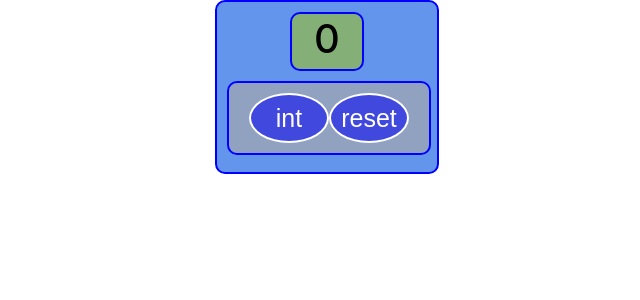
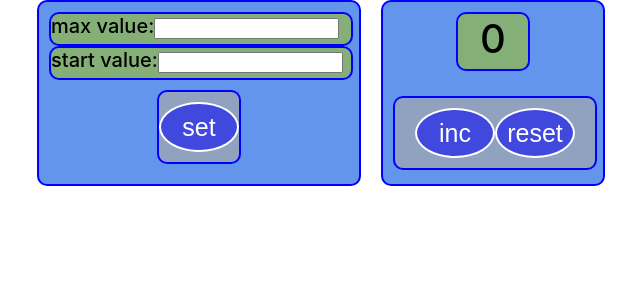
Before and after one commit to dzmitriy78/counter, a React (Create React App) app: page / in a window 1280 px wide. Shown: the top 300 px of the page, without its empty margins (313-953 px from the left). Built offline with nearby package versions, Linux system fonts and the light colour scheme.

Commit message:
added customisation block

```diff
--- a/src/App.css
+++ b/src/App.css
@@ -1,3 +1,8 @@
+.globalApp {
+    display: inline-flex;
+    margin-left: 350px;
+}
+
 .large {
     font-size: 40px;
     color: red;
@@ -5,6 +10,7 @@
     margin: 0 auto;
     padding-bottom: 5px;
 }
+
 .screen {
     width: 70px;
     height: 50px;
@@ -15,16 +21,15 @@
     background-color: #84b078;
 }
 
-.App {
+.counter {
     width: 200px;
-    height: 150px;
     text-align: center;
     background: cornflowerblue;
     font-size: 40px;
     font-weight: 500;
     border: blue solid 2px;
     padding: 10px;
-    margin: 0 auto;
+    margin-left: 20px;
     border-radius: 10px;
 }
 
@@ -36,7 +41,7 @@
     font-size: 30px;
     background: rgba(169, 169, 169, 0.65);
     border-radius: 10px;
-    margin-top: 10px;
+    margin-top: 25px;
 }
 
 .inc .btn {
@@ -50,3 +55,46 @@
     border: white 2px solid;
     border-radius: 50%;
 }
+
+.customBlock {
+    width: 300px;
+    text-align: left;
+    background: cornflowerblue;
+    font-size: 20px;
+    font-weight: 500;
+    border: blue solid 2px;
+    padding: 10px;
+    border-radius: 10px;
+}
+
+.customScreen {
+    width: 300px;
+    display: block;
+    padding-bottom: 5px;
+    border: blue 2px solid;
+    border-radius: 10px;
+    background-color: #84b078;
+}
+
+.set .btn {
+    cursor: pointer;
+    width: 80px;
+    height: 50px;
+    font-size: 25px;
+    margin: 0 auto;
+    background-color: #4148de;
+    color: #ffffff;
+    border: white 2px solid;
+    border-radius: 50%;
+}
+
+.customButtons {
+    width: 80px;
+    height: 60px;
+    padding-top: 10px;
+    margin: 10px auto;
+    border: blue solid 2px;
+    font-size: 30px;
+    background: rgba(169, 169, 169, 0.65);
+    border-radius: 10px;
+}
--- a/src/App.tsx
+++ b/src/App.tsx
@@ -1,6 +1,7 @@
 import React, {useState} from 'react';
 import './App.css';
 import {Buttons} from "./Buttons";
+import {Customization} from "./Customization";
 
 function App() {
 
@@ -20,8 +21,22 @@ function App() {
     }
 
     return (
+        <div className={"globalApp"}>
+            <div className="customBlock">
+                <div className={"customScreen"}>
+                    max value:
+                    <input type="number" step="1"/>
+                </div>
+                <div className={"customScreen"}>
+                    start value:
+                    <input type="number" step="1"/>
+                </div>
+                <div className={"customButtons"}>
+                <Customization/>
+                </div>
+            </div>
 
-        <div className="App">
+            <div className="counter">
                 <div className={"screen"}>
                     <div className={count === maxCount ? "large" : ""}>
                         {count}
@@ -36,6 +51,7 @@ function App() {
                 </div>
 
             </div>
+        </div>
     );
 }
 
--- a/src/Buttons.tsx
+++ b/src/Buttons.tsx
@@ -11,7 +11,7 @@ export function Buttons(props: PropsType) {
     return (
         <div className={"inc"}>
             <button className={"btn"} disabled={props.count === props.maxCount}
-                    onClick={() => props.onCount()}>int
+                    onClick={() => props.onCount()}>inc
             </button>
             <button className={"btn"} disabled={props.count === 0}
                     onClick={() => props.onReset()}>reset
--- /dev/null
+++ b/src/Customization.tsx
@@ -0,0 +1,10 @@
+import React from "react";
+
+export function Customization() {
+    return (
+        <div className={"set"}>
+            <button className={"btn"}>set
+            </button>
+        </div>
+    )
+}
```
Lines whose indentation alone changed are shown as unchanged.
